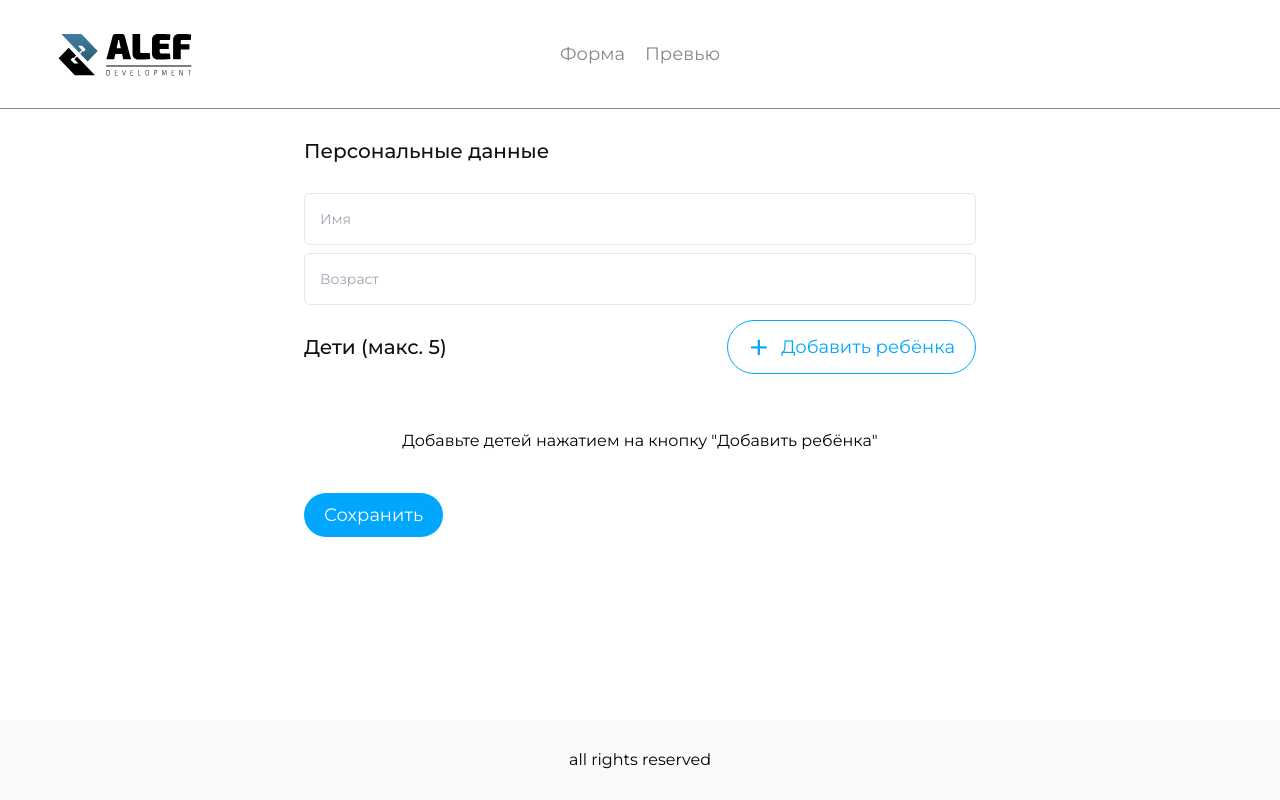
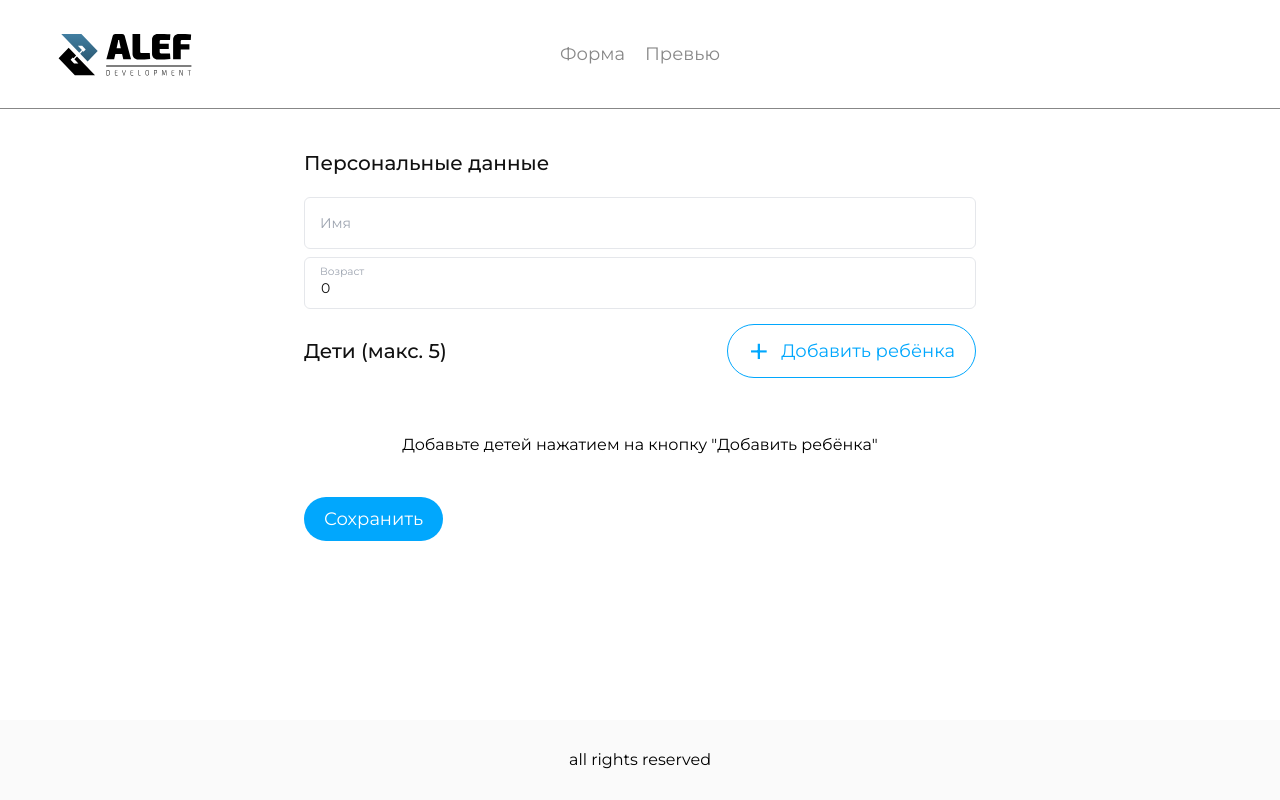
Before and after one commit to VlaDick2008/alef-test-work, a Vue app: page /form in a window 1280 px wide. Built offline with nearby package versions, Linux system fonts and the light colour scheme.

Commit message:
Сделал заполнение данных в локалсторадже. Теперь дело за малым

```diff
--- a/src/components/FormInput.vue
+++ b/src/components/FormInput.vue
@@ -2,7 +2,8 @@
   <div class="relative">
     <input
       class="rounded-md px-4 pb-2.5 pt-5 w-full text-sm text-primary border border-gray-200 appearance-none focus:outline-none focus:ring-0 focus:border-gray-300 peer"
-      :type="type" :name="htmlFor" :id="htmlFor" placeholder=" " min="0" max="100" />
+      :type="type" :name="htmlFor" :id="htmlFor" placeholder=" " min="0" max="100" :value="modelValue"
+      @input="$emit('update:modelValue', $event.target.value)" />
     <label
       class="absolute text-sm text-gray-400 duration-300 transform -translate-y-3 scale-75 top-4 z-10 origin-[0] start-4 peer-focus:text-accent peer-placeholder-shown:scale-100 peer-placeholder-shown:translate-y-0 peer-focus:scale-75 peer-focus:-translate-y-3 rtl:peer-focus:translate-x-1/4 rtl:peer-focus:left-auto"
       :for="htmlFor">{{ inputLabel }}</label>
@@ -14,6 +15,9 @@
 const { type, htmlFor, inputLabel } = withDefaults(defineProps<{
   type: "text" | "number",
   htmlFor: string,
-  inputLabel: string
+  inputLabel: string,
+  modelValue: string
 }>(), { type: 'text' })
+
+defineEmits(['update:modelValue'])
 </script>
--- a/src/views/FormView.vue
+++ b/src/views/FormView.vue
@@ -1,40 +1,64 @@
 <script setup lang="ts">
 import FormInput from '@/components/FormInput.vue';
 import SharedButton from '@/components/SharedButton.vue';
-import { reactive } from 'vue';
+import { ref } from 'vue';
 
-const numberOfKids: { id: number; }[] = reactive([])
+interface Data {
+  parentName: string,
+  parentAge: number,
+  amountOfKids: {
+    id: number
+    name: string,
+    age: number
+  }[]
+}
+
+const data = ref<Data>({
+  parentName: '',
+  parentAge: 0,
+  amountOfKids: []
+})
+
+function pushToLocalstorage() {
+  localStorage.setItem('data', JSON.stringify(data.value))
+  console.log(data.value);
+}
 </script>
 
 <template>
   <main class="max-w-2xl mx-auto">
-    <form action="">
-      <h1 class="text-xl text-primary font-medium my-7">Персональные данные</h1>
-      <div class="flex flex-col gap-2">
-        <FormInput v-model="parentName" html-for="parent-name" inputLabel="Имя" type="text" />
-        <FormInput v-model="parentAge" html-for="parent-age" inputLabel="Возраст" type="number" />
+    <form class="mt-10">
+      <label class="text-xl text-primary font-medium">Персональные данные</label>
+      <div class="flex flex-col gap-2 mt-5">
+        <FormInput v-model="data.parentName" html-for="parent-name" inputLabel="Имя" type="text" />
+        <FormInput v-model="data.parentAge" html-for="parent-age" inputLabel="Возраст" type="number" />
       </div>
     </form>
-    <form action="">
+
+    <form @submit.prevent="pushToLocalstorage()">
       <div class="flex w-full justify-between items-center">
-        <h1 class="text-xl text-primary font-medium my-7">Дети (макс. 5)</h1>
-        <SharedButton @click="numberOfKids.push({ id: Math.random() })" v-show="numberOfKids.length <= 4"
-          variant="outline">
+        <label class="text-xl text-primary font-medium my-7">Дети (макс. 5)</label>
+        <SharedButton @click="data.amountOfKids.push({ id: Math.random(), name: '', age: 0 })"
+          v-show="data.amountOfKids.length <= 4" variant="outline">
           <span class="text-4xl mr-3 leading-none">+</span> Добавить ребёнка
         </SharedButton>
       </div>
-      <div v-show="numberOfKids.length === 0" class="text-center py-10">Добавьте детей нажатием на кнопку "Добавить
-        ребёнка"</div>
-      <div class="flex flex-col" v-for="(kidsFormField) in numberOfKids" :key="kidsFormField.id">
+      <div v-show="data.amountOfKids.length === 0" class="text-center py-10">
+        Добавьте детей нажатием на кнопку "Добавить ребёнка"
+      </div>
+      <div class="flex flex-col" v-for="(kid, i) in data.amountOfKids" :key="kid.id">
         <div class="flex gap-2 justify-between mb-3">
-          <FormInput html-for="kid-1-name" class="w-full" inputLabel="Имя" type="text" />
-          <FormInput html-for="kid-1-age" class="w-full" inputLabel="Возраст" type="number" />
-          <SharedButton @click="numberOfKids.splice(numberOfKids.indexOf(kidsFormField), 1)" variant="ghost">
+          <FormInput v-model="data.amountOfKids[i].name" html-for="kid-1-name" class="w-full" inputLabel="Имя"
+            type="text" />
+          <FormInput v-model="data.amountOfKids[i].age" html-for="kid-1-age" class="w-full" inputLabel="Возраст"
+            type="number" />
+          <SharedButton @click="data.amountOfKids.splice(data.amountOfKids.indexOf(kid), 1)" variant="ghost">
             Удалить
           </SharedButton>
         </div>
       </div>
-      <SharedButton class="self-start" type="submit" variant="primary">Сохранить</SharedButton>
+      <SharedButton class="self-start" type="submit" variant="primary">Сохранить
+      </SharedButton>
     </form>
   </main>
 </template>
```
Also changed, not shown: src/router/index.ts (+4 -5 lines).
